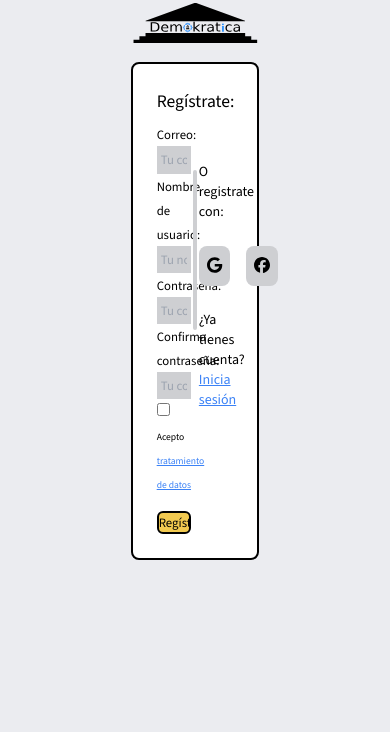
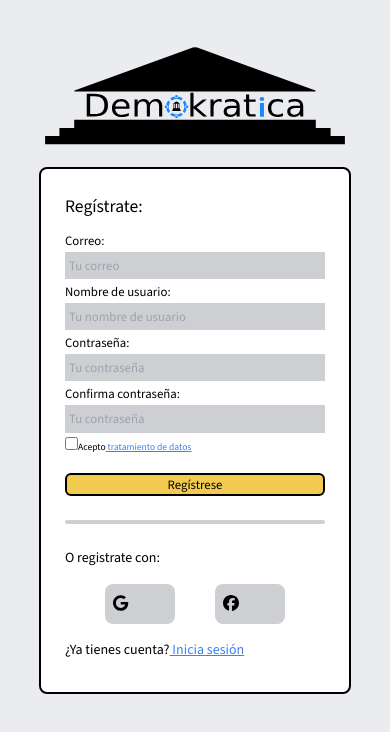
Before and after one commit to cesarALS/demokratica-frontend, a Next.js app: page /unase in a window 390 px wide. Shown: the top 732 px of the page. Built offline with nearby package versions, Linux system fonts and the light colour scheme.

Commit message:
Corregido un error mío con Git

```diff
--- a/src/app/(login)/unase/page.tsx
+++ b/src/app/(login)/unase/page.tsx
@@ -10,15 +10,15 @@ import demokraticaRoutes from '@/utils/routeUtils';
 const Join = () => {
     return(
         <div className="flex items-center justify-center">
-            <div className = "w-[33%] h-full">
+            <div className = "w-[80%] sm:w-[80%] md:w-[70%] lg:w-[50%] xl:w-[40%] 2xl:w-[33%] h-full mt-10 mb-10">
                 <Link href='/' passHref>
                   <FullLogo baseFill="#000000" classNameGeneral={`flex items-center justify-center ${hoverScale(110, 200)}`}/>
                 </Link>
                 <div className = "bg-white rounded-lg p-4 mt-4 h-full w-full border-black border-2">
                     <div className= "flex flex-col h-full w-full justify-start p-2 gap-2">
                         <h1 className = "font-semimbold text-[1.1em]"> Regístrate: </h1>
-                        <div className = "flex flex-row justify-between">
-                            <form className = "w-[45%]">
+                        <div className = "flex flex-col sm:flex-row justify-between">
+                            <form className = "w-full sm:w-[45%]">
                                 <CustomInput labelString="Correo:" inputType="email" inputId="email" initialValue="Tu correo"></CustomInput>
                                 <CustomInput labelString="Nombre de usuario:" inputType="text" inputId="username" initialValue="Tu nombre de usuario"></CustomInput>
                                 <CustomInput labelString="Contraseña:" inputType="password" inputId="password" initialValue='Tu contraseña'></CustomInput>
@@ -30,12 +30,12 @@ const Join = () => {
                                 </label>
                                 <input className = "w-full mt-4 text-center bg-PrimCreamCan border-2 border-black rounded-md text-[0.8em] transform transition-transform hover:scale-110 duration-200" type="submit" value="Regístrese"></input>
                             </form>
-                            <div className = "flex flex-row h-full py-12">
-                                <div className = "border-2 border-SecGray rounded-lg h-40"> </div>
+                            <div className = "sm:py-6">
+                                <div className = "border-2 border-SecGray rounded-lg mt-6 w-full h-0 sm:h-40 sm:w-0"> </div>
                             </div>
-                            <div className = "w-[45%] flex flex-col justify-start py-10 gap-y-6">
+                            <div className = "w-full sm:w-[45%] flex flex-col justify-start pt-6 pb-2 gap-y-4 sm:py-10 sm:gap-y-6">
                                 <h2 className = "text-sm"> O registrate con: </h2>
-                                <div className = "flex flex-row justify-between gap-x-4">
+                                <div className = "flex flex-row justify-between gap-x-10 px-10 sm:px-0 sm:gap-x-4">
                                     <Link href = "/" className = "p-2 rounded-lg bg-SecGray w-full hover:text-white">
                                         <FontAwesomeIcon icon={faGoogle} />
                                     </Link>
```
